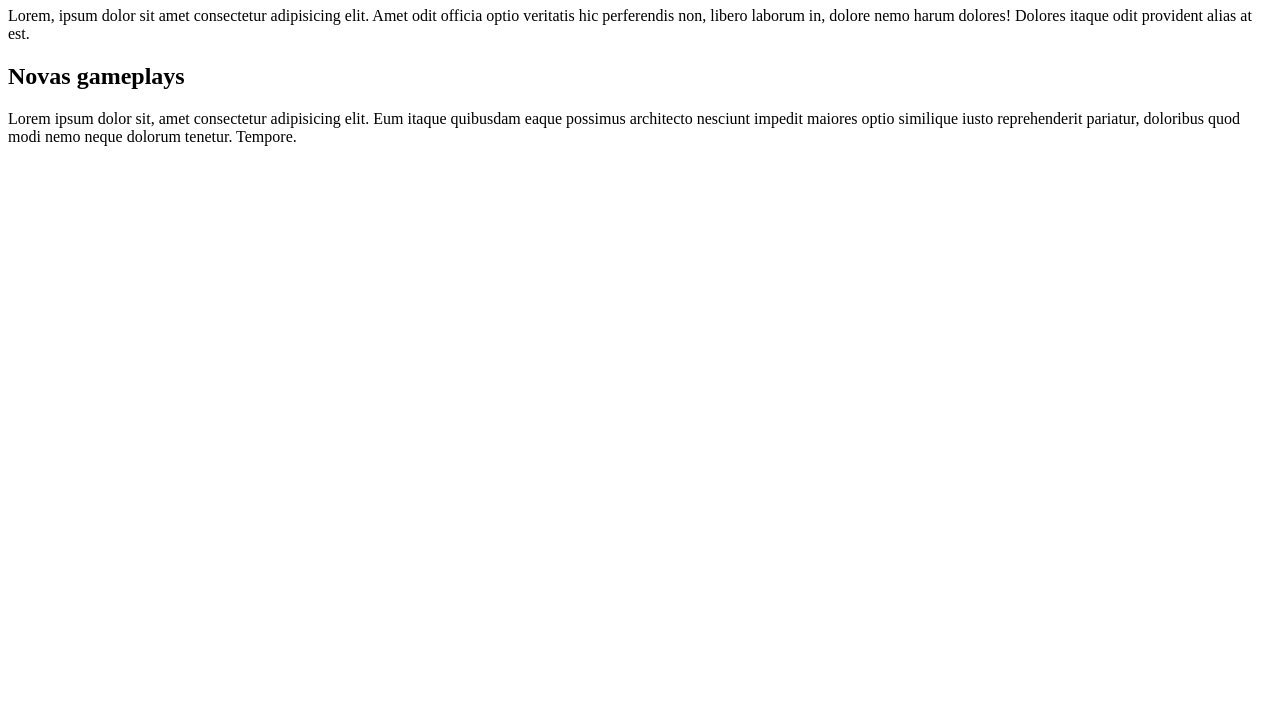
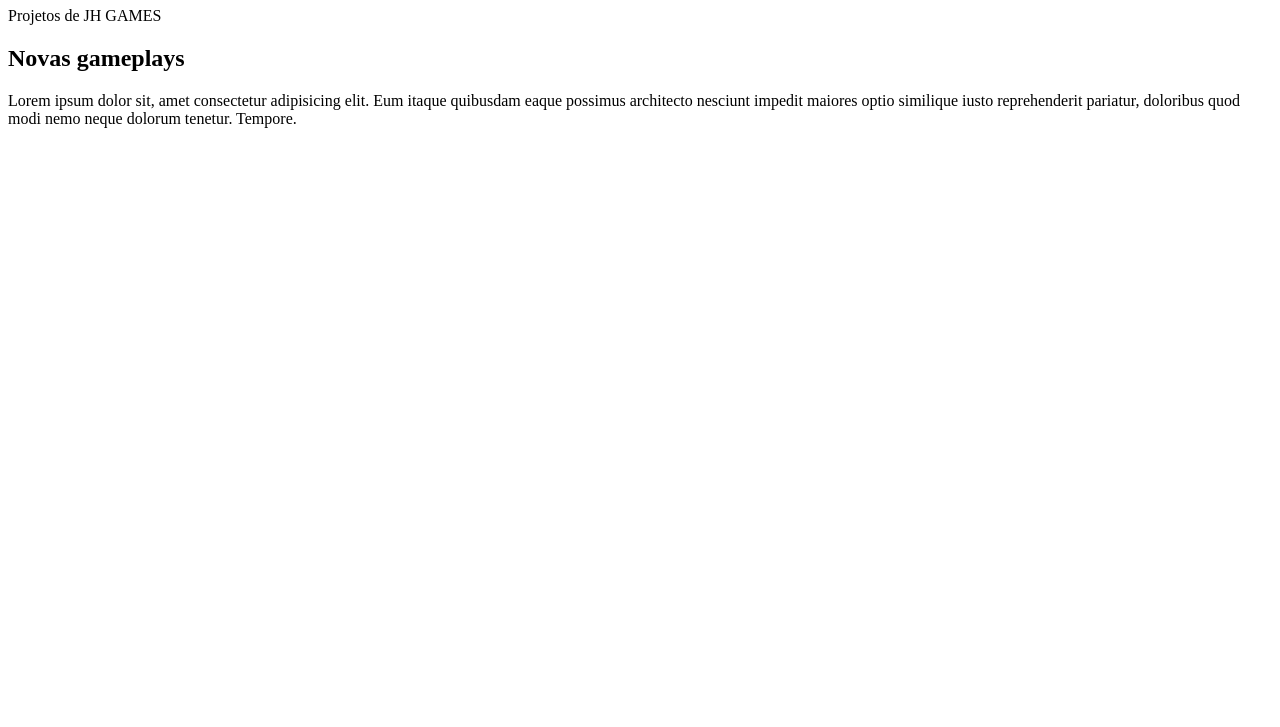
Before and after one commit to JHoliveira23/Criando-meu-primeiro-site, a plain HTML site: page index.html in a window 1280 px wide. Shown: the part 73-800 px from the top of the page. Drawn offline with Linux system fonts and the light colour scheme.

Commit message:
Novas ideias para o site

```diff
--- a/index.html
+++ b/index.html
@@ -8,7 +8,7 @@
 </head>
 <body>
     <h1>Bem vindos ao Site do João Henrique</h1>
-    <p>Lorem, ipsum dolor sit amet consectetur adipisicing elit. Amet odit officia optio veritatis hic perferendis non, libero laborum in, dolore nemo harum dolores! Dolores itaque odit provident alias at est.</p>
+    <p>Projetos de JH GAMES</p>
     <h2>Novas gameplays</h2>
     <p>Lorem ipsum dolor sit, amet consectetur adipisicing elit. Eum itaque quibusdam eaque possimus architecto nesciunt impedit maiores optio similique iusto reprehenderit pariatur, doloribus quod modi nemo neque dolorum tenetur. Tempore.</p>
 
```
